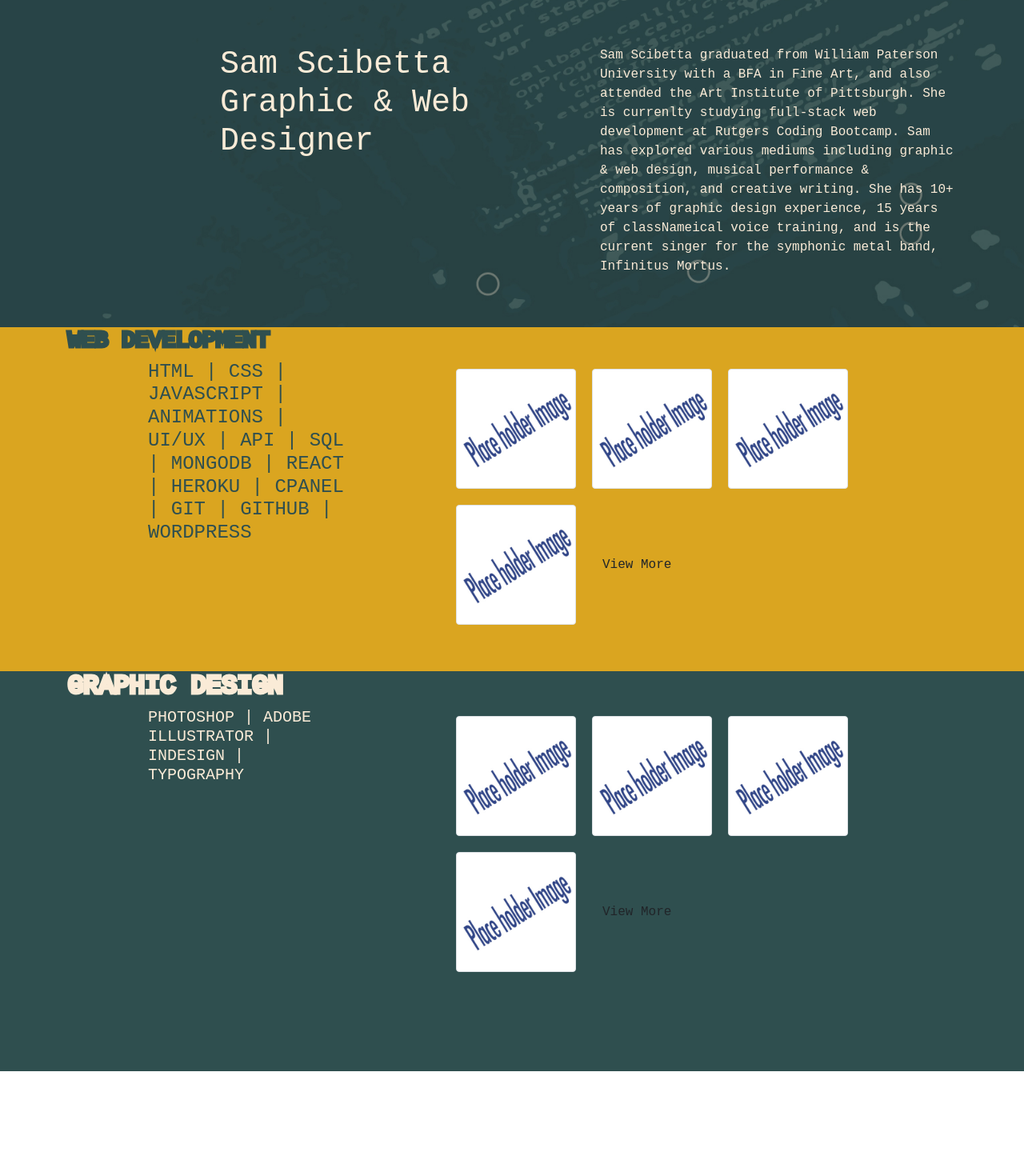
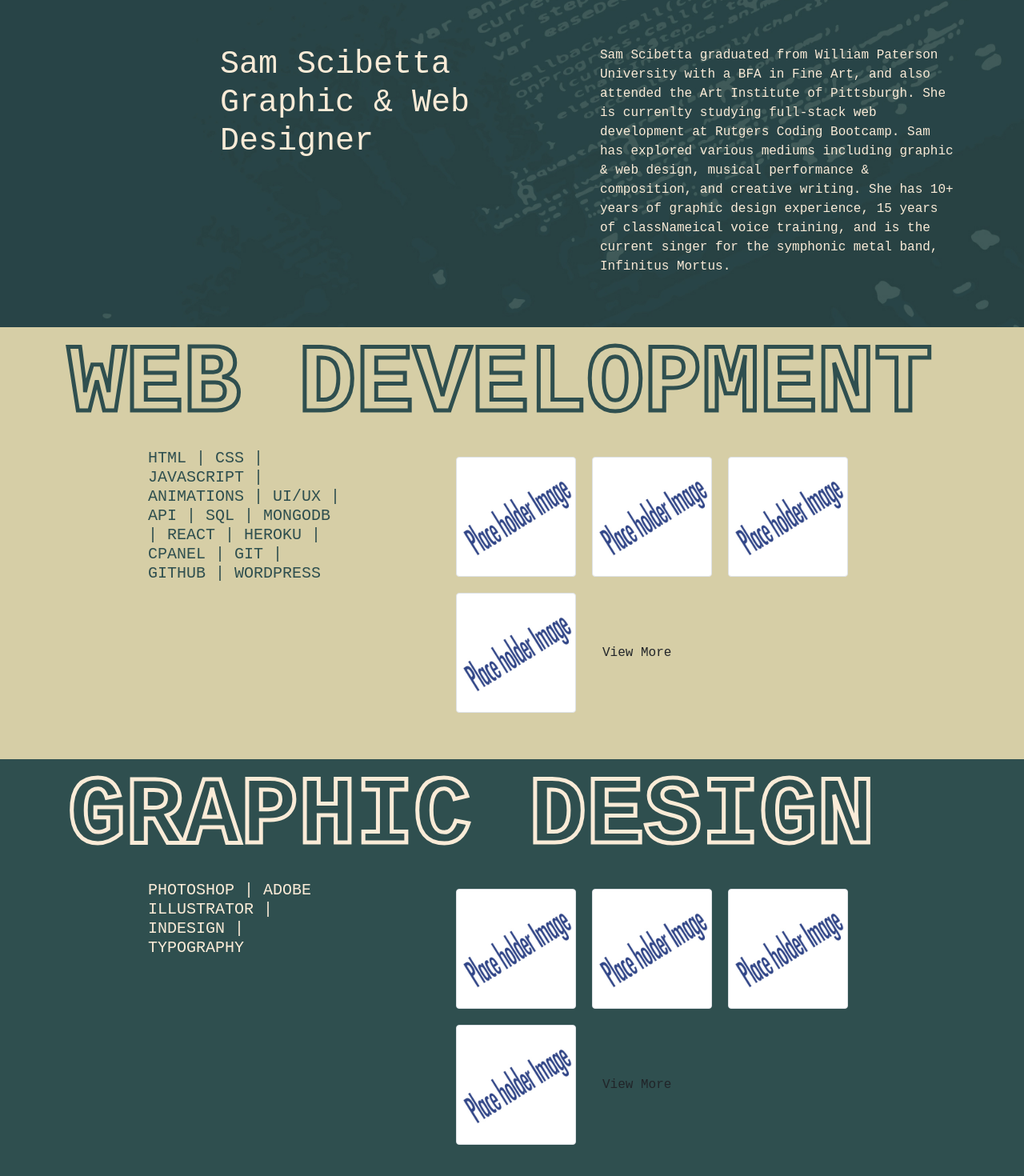
Before and after one commit to scibettas1/react-portfolio, a React (Create React App) app: page / in a window 1280 px wide. Shown: the part 494-1964 px from the top of the page at 80% size. Before the commit the page ends 1833 px from the top, so only its background shows below. Built offline with nearby package versions, Linux system fonts and the light colour scheme.

Commit message:
separated home page into components. started working on the banner for portfolio pages. adjusted CSS

```diff
--- /dev/null
+++ b/src/components/Banner.js
@@ -0,0 +1,18 @@
+import React from "react";
+import "../styles/style.css"
+
+function Banner() {
+  return (
+    <div>
+      <div className="banner">
+        <div className="container">
+          <div className="row">
+
+          </div>
+        </div>
+      </div>
+  </div>
+  );
+}
+
+export default Banner;
--- /dev/null
+++ b/src/components/GraphicSection.js
@@ -0,0 +1,30 @@
+import React from "react";
+import "../styles/style.css"
+import placeholder from "../images/placholder350.jpg"
+
+function GraphicSection() {
+  return (
+    <div>
+      <div className="info2">
+        <div className="container">
+          <h2>GRAPHIC DESIGN</h2>
+          <div className="row">
+            <div className="col-md-5">
+              <h5>PHOTOSHOP | ADOBE ILLUSTRATOR | INDESIGN | TYPOGRAPHY</h5>
+            </div>
+
+            <div className="col-md-7">
+              <img src={placeholder} className="rounded img-thumbnail thumb" alt=""/>
+              <img src={placeholder} className="rounded img-thumbnail thumb" alt=""/>
+              <img src={placeholder} className="rounded img-thumbnail thumb" alt=""/>
+              <img src={placeholder} className="rounded img-thumbnail thumb" alt=""/>
+              <button type="button" className="btn view">View More</button>
+            </div>
+          </div>
+        </div>
+      </div>
+    </div>
+  );
+}
+
+export default GraphicSection;
--- /dev/null
+++ b/src/components/Hero.js
@@ -0,0 +1,41 @@
+import React from "react";
+import "../styles/style.css"
+import profile from "../images/profile.jpg"
+
+
+function Hero() {
+  return (
+    <div>
+      <div className="hero">
+        <div className="container">
+          <div className="row">
+            <div className="col-md-7"></div>
+            <div className="col-md-5">
+              <img src={profile} className="img-fluid rounded-circle profile-margin" alt="profile sam scibetta"/>
+            </div>
+          </div>
+          <div className="row">
+            <div className="col-md-2"></div>
+            <div className="col-md-5">
+              <h1>Sam Scibetta<br />
+                Graphic &amp; Web<br />
+                Designer</h1>
+            </div>
+
+            <div className="col-md-5">
+              <p>Sam Scibetta graduated from William Paterson University with a BFA in Fine Art, and also attended the Art
+                Institute of Pittsburgh.
+                She is currenlty studying full-stack web development at Rutgers Coding Bootcamp.
+                Sam has explored various mediums including graphic &amp; web design, musical performance &amp; composition, and
+                creative writing.
+                She has 10+ years of graphic design experience, 15 years of classNameical
+                voice training, and is the current singer for the symphonic metal band, Infinitus Mortus.</p>
+            </div>
+          </div>
+        </div>
+      </div>
+  </div>
+  );
+}
+
+export default Hero;
--- /dev/null
+++ b/src/components/WebSection.js
@@ -0,0 +1,31 @@
+import React from "react";
+import "../styles/style.css"
+import placeholder from "../images/placholder350.jpg"
+
+function WebSection() {
+  return (
+    <div>
+      <div className="info1">
+        <div className="container">
+          <h3>WEB DEVELOPMENT</h3>
+          <div className="row">
+            <div className="col-md-5">
+              <h4>HTML | CSS | JAVASCRIPT | ANIMATIONS | UI/UX | API | SQL | MONGODB | REACT | HEROKU | CPANEL | GIT |
+                GITHUB | WORDPRESS</h4>
+          </div>
+
+          <div className="col-md-7">
+              <img src={placeholder} className="rounded img-thumbnail thumb" alt=""/>
+              <img src={placeholder} className="rounded img-thumbnail thumb" alt=""/>
+              <img src={placeholder} className="rounded img-thumbnail thumb" alt=""/>
+              <img src={placeholder} className="rounded img-thumbnail thumb" alt=""/>
+              <button type="button" className="btn view">View More</button>
+            </div>
+        </div>
+      </div>
+    </div>
+  </div>
+  );
+}
+
+export default WebSection;
--- a/src/components/pages/Graphic.js
+++ b/src/components/pages/Graphic.js
@@ -1,21 +1,10 @@
 import React from "react";
+import Banner from "../Banner"
 
 function Graphic() {
   return (
     <div>
-      <h1>Graphic Page</h1>
-      <p>
-        Donec a volutpat quam. Curabitur nec varius justo, sed rutrum ligula. Curabitur pellentesque
-        turpis sit amet eros iaculis, a mollis arcu dictum. Ut vel ante eget massa ornare placerat.
-        Etiam nisl orci, finibus sodales volutpat et, hendrerit ut dolor. Suspendisse porta dictum
-        nunc, sed pretium risus rutrum eget. Nam consequat, ligula in faucibus vestibulum, nisi
-        justo laoreet risus, luctus luctus mi lacus sit amet libero. Class aptent taciti sociosqu ad
-        litora torquent per conubia nostra, per inceptos himenaeos. Mauris pretium condimentum
-        tellus eget lobortis. Interdum et malesuada fames ac ante ipsum primis in faucibus. Donec
-        placerat accumsan mi, ut congue neque placerat eu. Donec nec ipsum in velit pellentesque
-        vehicula sit amet at augue. Maecenas aliquam bibendum congue. Pellentesque semper, lectus
-        non ullamcorper iaculis, est ligula suscipit velit, sed bibendum turpis dui in sapien.
-      </p>
+      <Banner />
     </div>
   );
 }
--- a/src/components/pages/Home.js
+++ b/src/components/pages/Home.js
@@ -1,77 +1,14 @@
 import React from "react";
-import "../../styles/style.css"
-import profile from "../../images/profile.jpg"
-import placeholder from "../../images/placholder350.jpg"
+import Hero from "../Hero"
+import WebSection from "../WebSection"
+import GraphicSection from "../GraphicSection"
 
 function Home() {
   return (
     <div>
-      <div className="hero">
-        <div className="container">
-          <div className="row">
-            <div className="col-md-7"></div>
-            <div className="col-md-5">
-              <img src={profile} className="img-fluid rounded-circle profile-margin" alt="profile sam scibetta"/>
-            </div>
-          </div>
-          <div className="row">
-            <div className="col-md-2"></div>
-            <div className="col-md-5">
-              <h1>Sam Scibetta<br />
-                Graphic &amp; Web<br />
-                Designer</h1>
-            </div>
-
-            <div className="col-md-5">
-              <p>Sam Scibetta graduated from William Paterson University with a BFA in Fine Art, and also attended the Art
-                Institute of Pittsburgh.
-                She is currenlty studying full-stack web development at Rutgers Coding Bootcamp.
-                Sam has explored various mediums including graphic &amp; web design, musical performance &amp; composition, and
-                creative writing.
-                She has 10+ years of graphic design experience, 15 years of classNameical
-                voice training, and is the current singer for the symphonic metal band, Infinitus Mortus.</p>
-            </div>
-          </div>
-        </div>
-      </div>
-      <div className="info1">
-        <div className="container">
-          <h3>WEB DEVELOPMENT</h3>
-          <div className="row">
-            <div className="col-md-5">
-              <h4>HTML | CSS | JAVASCRIPT | ANIMATIONS | UI/UX | API | SQL | MONGODB | REACT | HEROKU | CPANEL | GIT |
-                GITHUB | WORDPRESS</h4>
-          </div>
-
-          <div className="col-md-7">
-              <img src={placeholder} className="rounded img-thumbnail thumb" alt=""/>
-              <img src={placeholder} className="rounded img-thumbnail thumb" alt=""/>
-              <img src={placeholder} className="rounded img-thumbnail thumb" alt=""/>
-              <img src={placeholder} className="rounded img-thumbnail thumb" alt=""/>
-              <button type="button" className="btn view">View More</button>
-            </div>
-        </div>
-      </div>
-
-      <div className="info2">
-        <div className="container">
-          <h2>GRAPHIC DESIGN</h2>
-          <div className="row">
-            <div className="col-md-5">
-              <h5>PHOTOSHOP | ADOBE ILLUSTRATOR | INDESIGN | TYPOGRAPHY</h5>
-            </div>
-
-            <div className="col-md-7">
-              <img src={placeholder} className="rounded img-thumbnail thumb" alt=""/>
-              <img src={placeholder} className="rounded img-thumbnail thumb" alt=""/>
-              <img src={placeholder} className="rounded img-thumbnail thumb" alt=""/>
-              <img src={placeholder} className="rounded img-thumbnail thumb" alt=""/>
-              <button type="button" className="btn view">View More</button>
-            </div>
-          </div>
-        </div>
-      </div>
-    </div>
+      <Hero />
+      <WebSection />
+      <GraphicSection />
   </div>
   );
 }
--- a/src/components/pages/Web.js
+++ b/src/components/pages/Web.js
@@ -1,16 +1,10 @@
 import React from "react";
+import Banner from "../Banner"
 
 function Web() {
   return (
     <div>
-      <h1>Web Page</h1>
-      <p>
-        Nunc pharetra finibus est at efficitur. Praesent sed congue diam. Integer gravida dui
-        mauris, ut interdum nunc egestas sed. Aenean sed mollis diam. Nunc aliquet risus ac finibus
-        porta. Nam quis arcu non lectus tincidunt fermentum. Suspendisse aliquet orci porta quam
-        semper imperdiet. Praesent euismod mi justo, faucibus scelerisque risus cursus in. Sed
-        rhoncus mollis diam, sit amet facilisis lectus blandit at.
-      </p>
+      <Banner />
     </div>
   );
 }
--- a/src/styles/style.css
+++ b/src/styles/style.css
@@ -1,46 +1,40 @@
-p {
-    color: #FAEBD7;
+p, h1, h2, h3, h4, h5 {
     font-family: 'Roboto Mono', monospace;
 }
 
+p, h1, h2, h5 {
+    color: #FAEBD7;
+}
+
 h1 {
-    color: #FAEBD7;
-    font-family: 'Roboto Mono', monospace;
     font-size: 60px;
 }
-
+/* bootstrap will overide the custom css without the !important */
 h2,
 h3 {
-    font-family: 'Roboto Mono', monospace;
-    font-weight: 900;
-    font-size: 120px;
-    -webkit-text-fill-color: transparent;
+    font-weight: 900!important;
+    font-size: 120px!important;
+    -webkit-text-fill-color: transparent!important;
 }
 
 h2 {
-    color: #FAEBD7;
     -webkit-text-stroke: 5px #FAEBD7;
 }
 
 h3 {
-    color: #2f4f4f;
     -webkit-text-stroke: 5px #2f4f4f;
 }
 
+h3, h4 {
+    color: #2f4f4f;
+}
+/* bootstrap will overide the custom css without the !important */
 h4,
 h5 {
-    font-family: 'Roboto Mono', monospace;
     margin: 0px 100px 50px 100px;
-    font-size: 20px;
+    font-size: 20px!important;
 }
 
-  h4 {
-    color: #2f4f4f;
-  }
-
-  h5 {
-    color: #FAEBD7;
-  }
 
 .row {
     padding-bottom: 48px;
@@ -57,11 +51,14 @@ p {
     background: #2f4f4f;
 }
 
-  .hero {
+.hero, .banner {
     min-height: 900px;
     background-image: url(../images/hero.jpg);
     background-repeat: no-repeat;
     background-size: cover;
+}
+.banner {
+    min-height: 500px;
 }
 
 .info2 {
@@ -71,7 +68,7 @@ p {
 
 .info1 {
     min-height: 500px;
-    background: #DAA520;
+    background: #d6cea6;
 }
 
 .profile-margin {
```
Also changed, not shown: src/images/hero.jpg. Lines whose indentation alone changed are shown as unchanged.
